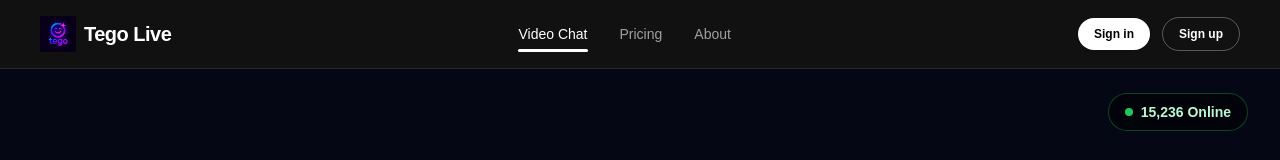
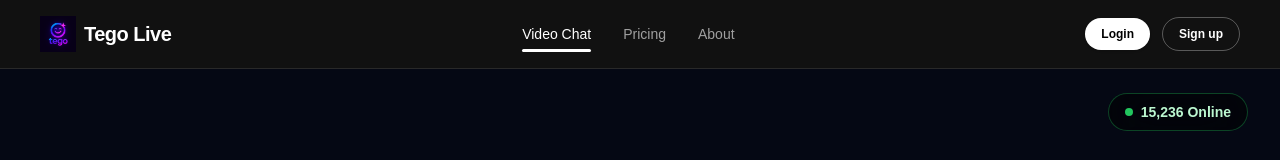
Before and after one commit to nsnrfuture/test-2-livestream, a Next.js app: page / in a window 1280 px wide. Shown: the top 160 px of the page. Built offline with nearby package versions, Linux system fonts and the light colour scheme; no server answers.

Commit message:
login name change

```diff
--- a/src/components/common/TegoHeader.tsx
+++ b/src/components/common/TegoHeader.tsx
@@ -188,7 +188,7 @@ export default function TegoHeader() {
                 href="/login"
                 className="hidden sm:inline-flex items-center justify-center rounded-full bg-white px-4 py-2 text-xs font-semibold text-black shadow hover:bg-white/90 transition"
               >
-                Sign in
+                Login
               </Link>
               <Link
                 href="/signup"
@@ -302,7 +302,7 @@ export default function TegoHeader() {
                   onClick={() => setOpen(false)}
                   className="py-2 px-3 rounded-lg bg-white text-black font-semibold text-sm text-center"
                 >
-                  Sign in
+                  Login
                 </Link>
                 <Link
                   href="/signup"
```
